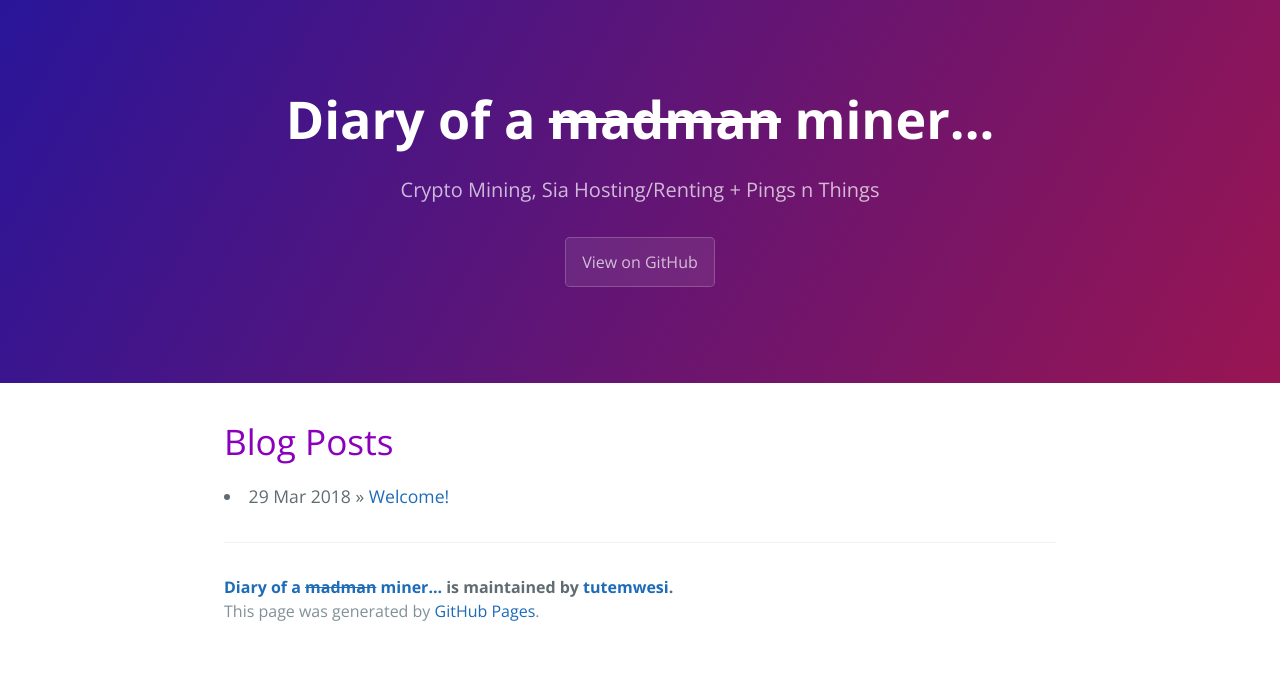
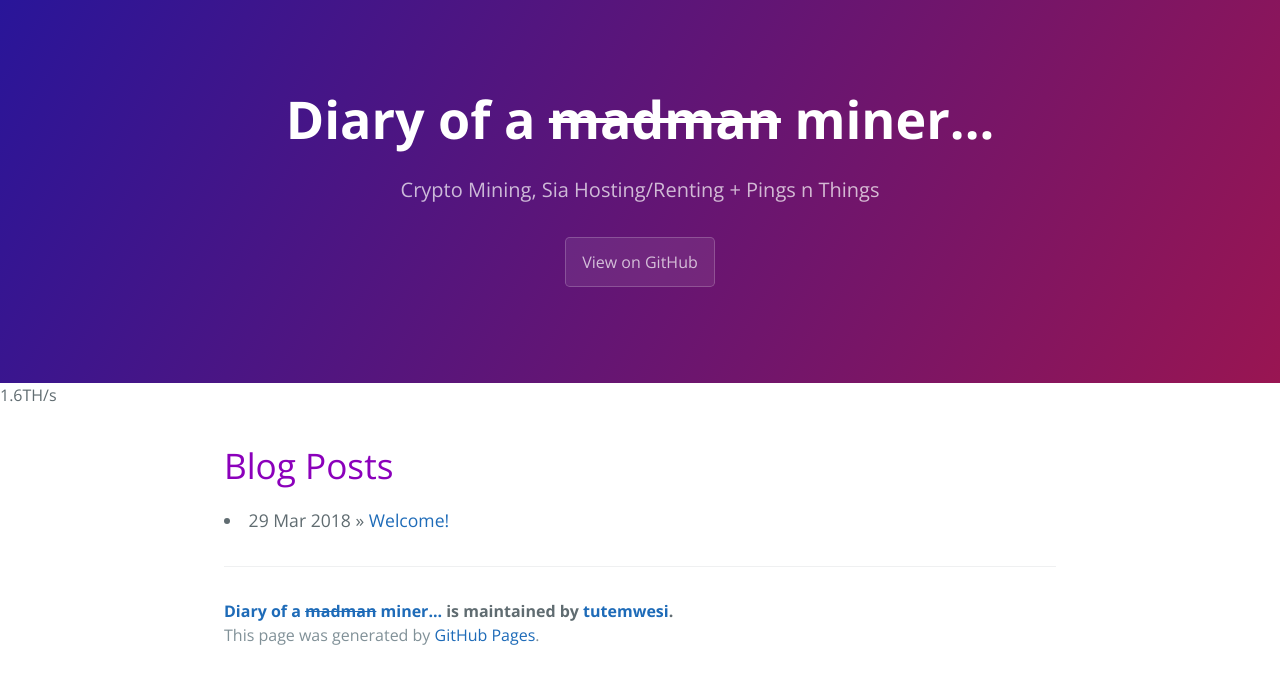
Before and after one commit to intheether/intheether.github.io, a Jekyll site: the page built from index.md, in a window 1280 px wide. Shown: the top 684 px of the page. Built offline with Jekyll 4.4.1, drawn with Linux system fonts in a browser that asks for light colours.

Commit message:
Update default.html

```diff
--- a/_layouts/default.html
+++ b/_layouts/default.html
@@ -5,6 +5,7 @@
 
   <body>
     {% include page-header.html %}
+    <div class="dot">1.6TH/s</div>
 
     <section class="main-content">
 
```
